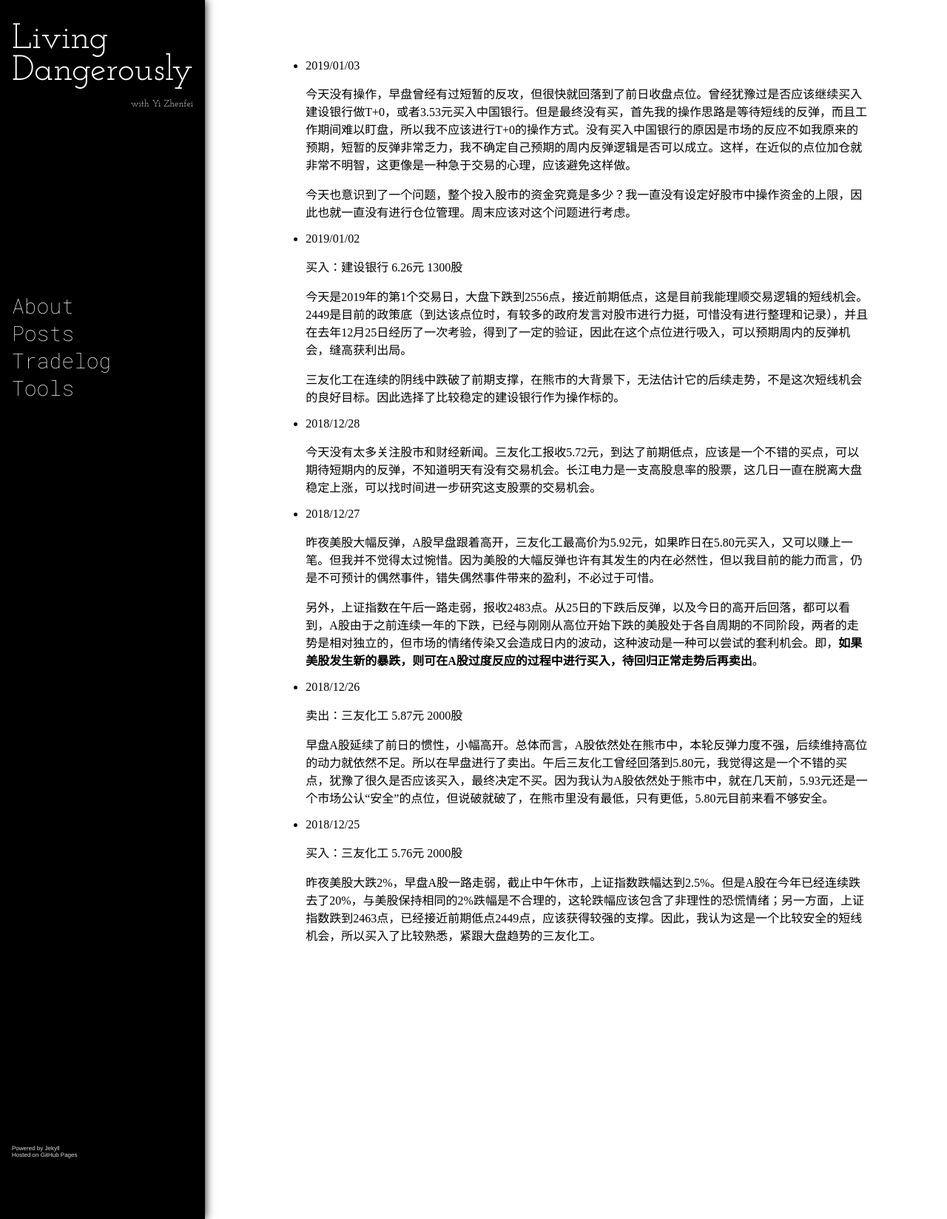
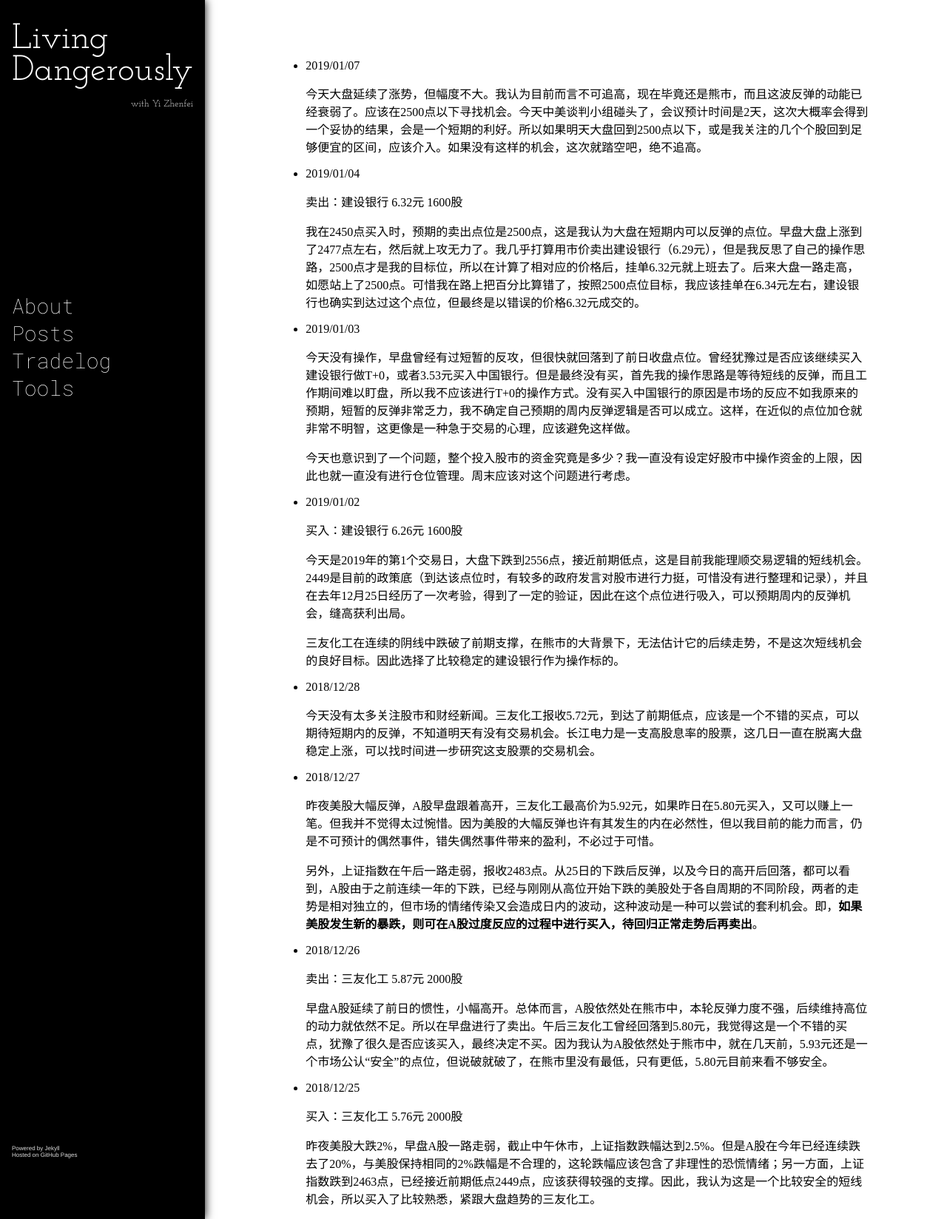
Before and after one commit to yizhenfei/yizhenfei.github.io, a Jekyll site: the page built from tradelog.md, in a window 1280 px wide. Shown: the whole page at 74% size. Built offline with Jekyll 4.4.1, drawn with Linux system fonts in a browser that asks for light colours.

Commit message:
Tradelog

```diff
--- a/tradelog.md
+++ b/tradelog.md
@@ -2,6 +2,16 @@
 layout: default
 title: Tradelog
 ---
+
+* 2019/01/07
+
+    今天大盘延续了涨势，但幅度不大。我认为目前而言不可追高，现在毕竟还是熊市，而且这波反弹的动能已经衰弱了。应该在2500点以下寻找机会。今天中美谈判小组碰头了，会议预计时间是2天，这次大概率会得到一个妥协的结果，会是一个短期的利好。所以如果明天大盘回到2500点以下，或是我关注的几个个股回到足够便宜的区间，应该介入。如果没有这样的机会，这次就踏空吧，绝不追高。
+
+* 2019/01/04
+
+    卖出：建设银行 6.32元 1600股
+
+    我在2450点买入时，预期的卖出点位是2500点，这是我认为大盘在短期内可以反弹的点位。早盘大盘上涨到了2477点左右，然后就上攻无力了。我几乎打算用市价卖出建设银行（6.29元），但是我反思了自己的操作思路，2500点才是我的目标位，所以在计算了相对应的价格后，挂单6.32元就上班去了。后来大盘一路走高，如愿站上了2500点。可惜我在路上把百分比算错了，按照2500点位目标，我应该挂单在6.34元左右，建设银行也确实到达过这个点位，但最终是以错误的价格6.32元成交的。
 
 * 2019/01/03
 
@@ -11,7 +21,7 @@ title: Tradelog
 
 * 2019/01/02
 
-    买入：建设银行 6.26元 1300股
+    买入：建设银行 6.26元 1600股
 
     今天是2019年的第1个交易日，大盘下跌到2556点，接近前期低点，这是目前我能理顺交易逻辑的短线机会。2449是目前的政策底（到达该点位时，有较多的政府发言对股市进行力挺，可惜没有进行整理和记录），并且在去年12月25日经历了一次考验，得到了一定的验证，因此在这个点位进行吸入，可以预期周内的反弹机会，缝高获利出局。
 
```
